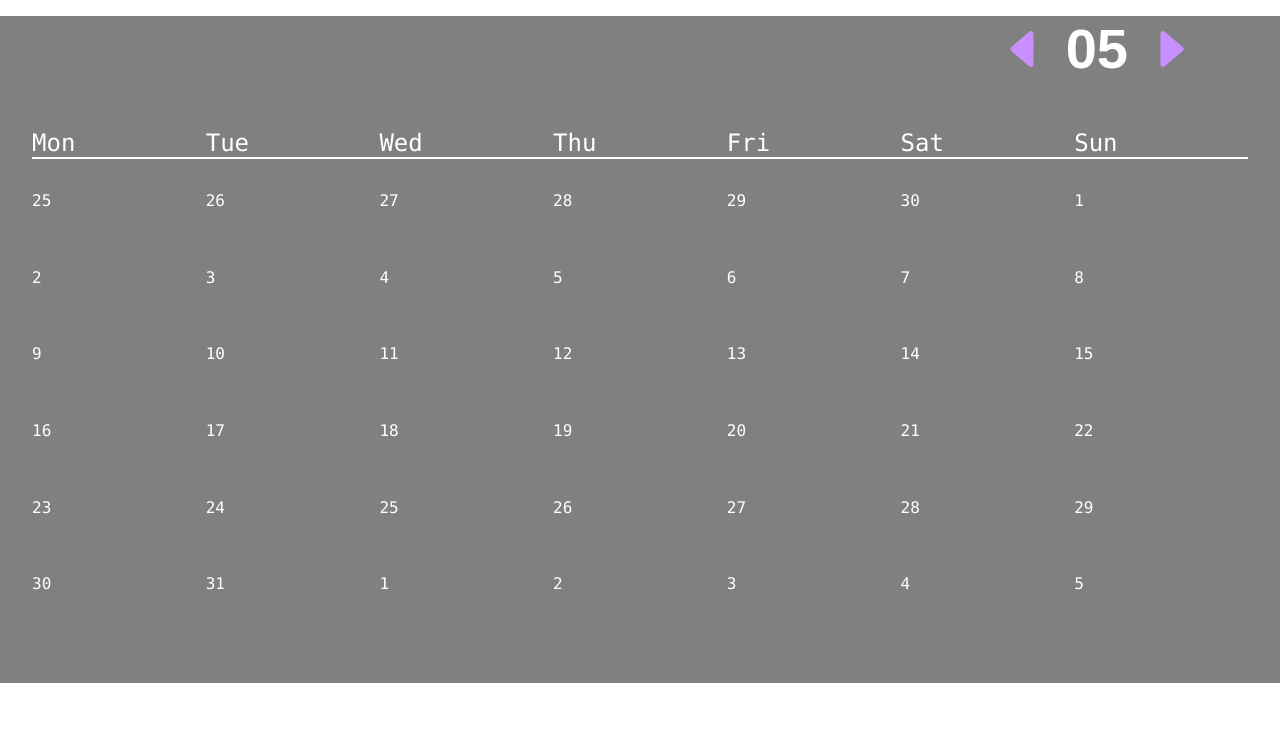
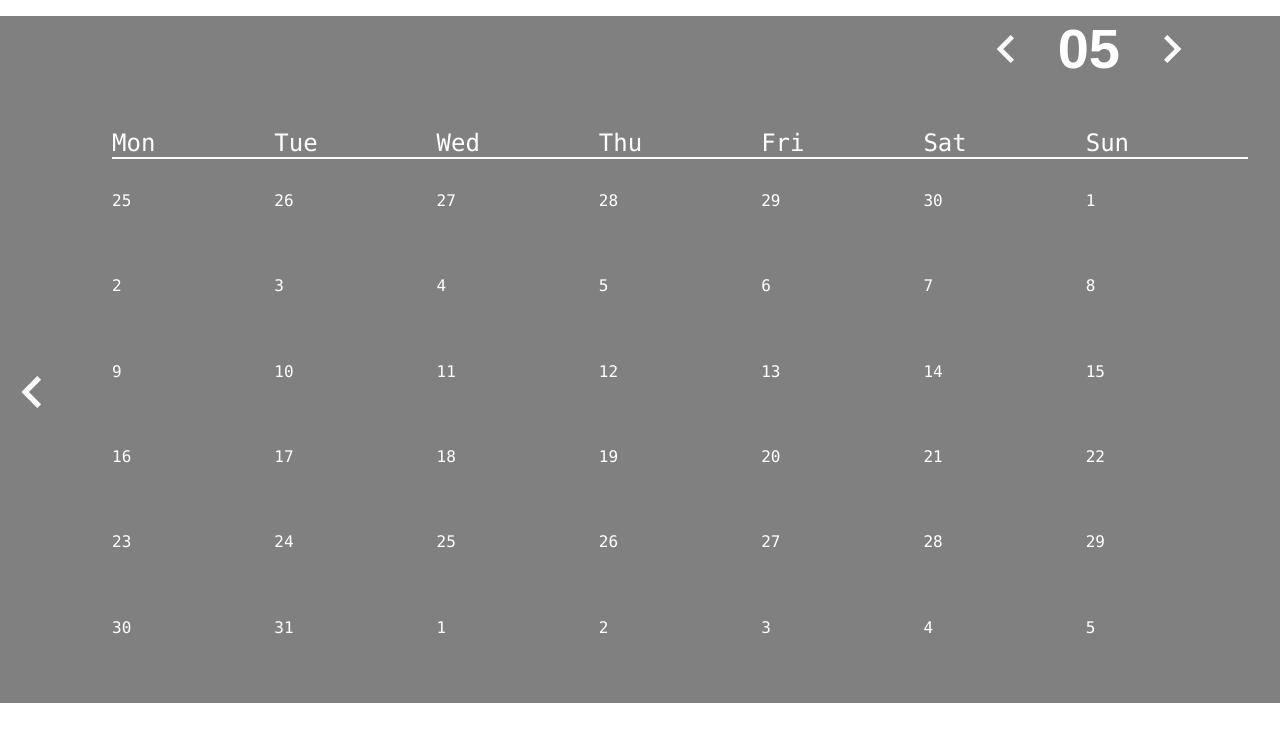
Before and after one commit to cdcoc0/Calendar, a React (Create React App) app: page / in a window 1280 px wide. Shown: the top 742 px of the page. Built offline with nearby package versions, Linux system fonts and the light colour scheme.

Commit message:
CSS -add nav to prev page

```diff
--- a/src/calendar/Calendar.js
+++ b/src/calendar/Calendar.js
@@ -1,6 +1,7 @@
 import React, {useState, useEffect} from 'react';
 import Month from './Month';
 import Dates from './Dates';
+import {MdNavigateBefore} from 'react-icons/md';
 import './styles/Calendar.scss';
 
 const Calendar = () => {
@@ -23,11 +24,16 @@ const Calendar = () => {
     return (
         <div className="Calendar">
             <Month year={initYear} month={initMonth} />
-            <div className="body">
-                <div className="daysArray">
-                    {daysArray.map(d => <div key={d} className="days">{d}</div>)}
+            <div className="navSpace">
+                <div className="nav">
+                        <MdNavigateBefore />
                 </div>
-                <Dates year={initYear} month={initMonth} />
+                <div className="body">
+                    <div className="daysArray">
+                        {daysArray.map(d => <div key={d} className="days">{d}</div>)}
+                    </div>
+                    <Dates year={initYear} month={initMonth} />
+                </div>
             </div>
         </div>
     );
--- a/src/calendar/Month.js
+++ b/src/calendar/Month.js
@@ -1,5 +1,5 @@
 import React from 'react';
-import {IoCaretBack, IoCaretForward} from 'react-icons/io5';
+import {MdNavigateBefore, MdNavigateNext} from 'react-icons/md';
 import './styles/Month.scss';
 
 const Month = ({month}) => {
@@ -8,9 +8,9 @@ const Month = ({month}) => {
     return (
         <div className="Header">
             <div className="header-sort">
-                <div className="nav"><IoCaretBack /></div>
+                <div className="nav"><MdNavigateBefore /></div>
                 <div className="month" type="text">{`${formMonth}`}</div>
-                <div className="nav"><IoCaretForward /></div>
+                <div className="nav"><MdNavigateNext /></div>
             </div>
         </div>
     );
--- a/src/calendar/styles/Calendar.scss
+++ b/src/calendar/styles/Calendar.scss
@@ -6,8 +6,21 @@
     //min-height: 100vh;
     //height: 100%;
     //padding: 1rem;
+    .navSpace {
+        display: flex;
+        .nav {
+            //background: blueviolet;
+            display: flex;
+            align-items: center;
+            color: white;
+            font-size: 4rem;
+            margin-right: 1rem;
+        }
         .body {
-        padding: 2rem;
+            padding-top: 2rem;
+            padding-left: 2rem;
+            padding-right: 2rem;
+            flex: 1;
             .daysArray {
                 display: flex;
                 margin-top: 1rem;
@@ -20,3 +33,4 @@
             }
         }
     }
+}
--- a/src/calendar/styles/Dates.scss
+++ b/src/calendar/styles/Dates.scss
@@ -1,9 +1,10 @@
 .Dates {
+    //background-color: darkcyan;
     font-family: "Lucida Console", Helvetica, sans-serif;
     display: flex;
     flex-wrap: wrap;
     margin-top: 2rem;
-    height: 460px;
+    height: 512px;
     .date {
         width: calc(100% / 7);
         color: white;
--- a/src/calendar/styles/Month.scss
+++ b/src/calendar/styles/Month.scss
@@ -14,10 +14,10 @@
         .month {
             color: white;
             font-weight: bold;
-            margin: 0 1rem;
+            margin: 0 1.5rem;
         }
         .nav {
-            color: #c890ff;
+            color: white;
             display: flex;
         }
     }
```
Lines whose indentation alone changed are shown as unchanged.
